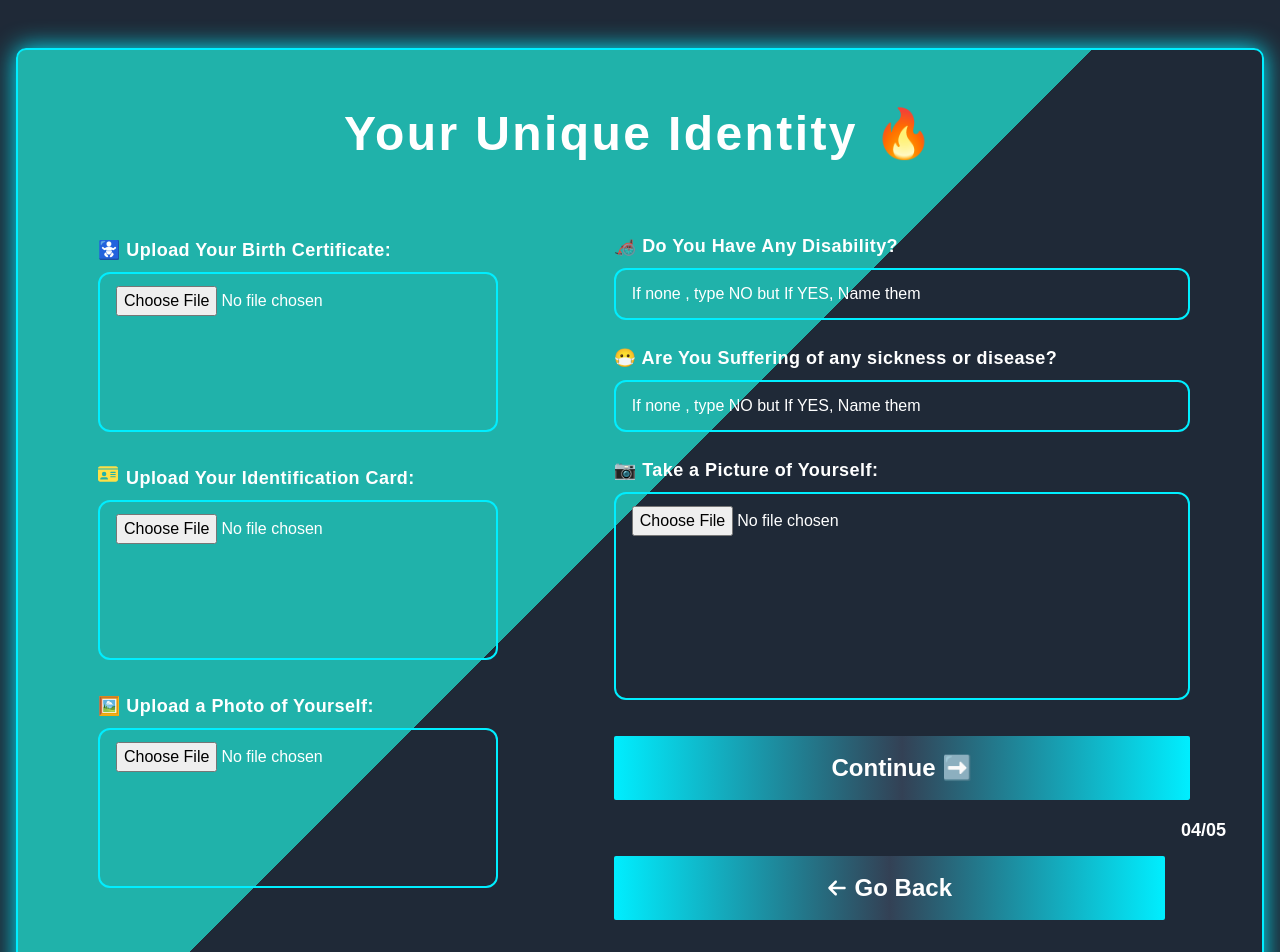
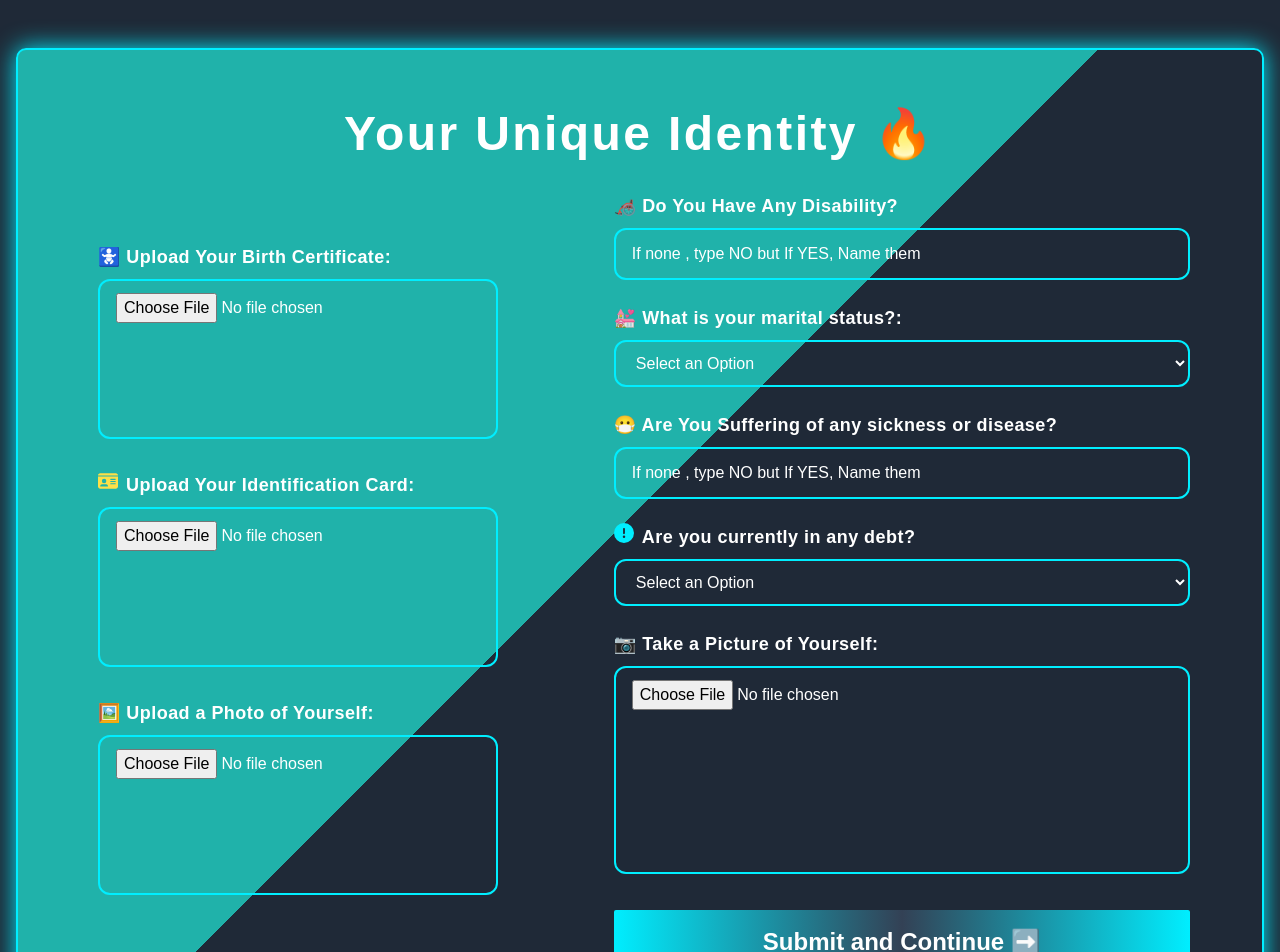
Before and after one commit to Iampraiseottia/Njangi, a Next.js app: page /identity in a window 1280 px wide. Shown: the top 952 px of the page. Built offline with nearby package versions, Linux system fonts and the light colour scheme.

Commit message:
identity modified and linked alongside income

```diff
--- a/app/dashboard/page.jsx
+++ b/app/dashboard/page.jsx
@@ -45,7 +45,7 @@ const DashBoard = () => {
       case 'income':
         return <Income setActiveComponent={setActiveComponent} />;
       case 'identity':
-        return <Identity />;
+        return <Identity setActiveComponent={setActiveComponent} />;
       case 'survey':
         return <Survey />;
       case 'transactions':
--- a/app/globals.css
+++ b/app/globals.css
@@ -182,3 +182,8 @@ body.dark {
   left: -50px;
   z-index: -1;
 }
+
+
+.singleCol{
+  color: black !important;
+}
--- a/app/identity/page.jsx
+++ b/app/identity/page.jsx
@@ -7,11 +7,10 @@ import Link from 'next/link'
 
 
 import { FontAwesomeIcon } from '@fortawesome/react-fontawesome'
-import { faIdCard } from '@fortawesome/free-solid-svg-icons'
-import { faArrowLeft } from '@fortawesome/free-solid-svg-icons'
+import { faIdCard, faCircleExclamation } from '@fortawesome/free-solid-svg-icons'
 
 
-const Identity = () => {
+const Identity = ({setActiveComponent}) => {
 return (
 <main className='flex justify-center items-center w-full min-h-screen bg-gray-800 text-white p-4'>
 
@@ -62,6 +61,8 @@ return (
     </form>
     </div>
 
+
+
     {/* Registration Page 01 Right Section */}
     <div className='w-full lg:w-[55%] p-6 lg:p-9'>
 
@@ -78,6 +79,20 @@ return (
       </div>
 
       <div className='flex flex-col gap-2'>
+        <label htmlFor="marital_status" className='font-semibold text-lg tracking-wide'>💒 What is your marital status?:</label>
+        <select name="marital_status" id="marital_status"
+          className='w-full text-base bg-transparent rounded-xl border-2 border-[#0ef]  py-3 px-4 focus:ring-1 focus:ring-[#0ef] focus:outline-none duration-300 text-white bg-slate-800 '
+
+        >
+        <option value="Your Have you participated in a Njangi group before?" className='singleCol'> Select an Option</option>
+        <option value="Male" className='singleCol'>Single</option>
+        <option className='singleCol' value="Female">Married</option>
+
+
+        </select>
+      </div>
+
+      <div className='flex flex-col gap-2'>
         <label htmlFor="sickness" className='font-semibold text-lg tracking-wide'>😷 Are You Suffering of any sickness or disease?</label>
         <input
           type="text"
@@ -87,6 +102,20 @@ return (
           className='w-full text-base bg-transparent rounded-xl border-2 border-[#0ef] py-3 px-4 focus:ring-1 focus:ring-[#0ef] focus:outline-none duration-300 placeholder-white'
         />
       </div>
+
+       <div className='flex flex-col gap-2'>
+          <label htmlFor="debt_status" className='font-semibold text-lg tracking-wide flex'><FontAwesomeIcon icon={faCircleExclamation} className="werey2 mr-2 text-[#0ef]" /> Are you currently in any debt? </label>
+          <select name="debt_status" id="debt_status"
+            className='w-full text-base bg-transparent rounded-xl border-2 border-[#0ef]  py-3 px-4 focus:ring-1 focus:ring-[#0ef] focus:outline-none duration-300 text-white bg-slate-800 '
+
+          >
+          <option className='singleCol' value="Are you currently in any debt?"> Select an Option</option>
+          <option className='singleCol' value="YES">YES</option>
+          <option className='singleCol' value="NO">NO</option>
+
+
+          </select>
+        </div>
 
       <div className='flex flex-col gap-2'>
         <label htmlFor="camera_pic" className='font-semibold text-lg tracking-wide'>📷 Take a Picture of Yourself:</label>
@@ -101,18 +130,10 @@ return (
 
 
 
-      <Link href="/complete" className='mt-3 bg-gradient-to-r from-[#0ef] via-slate-700 to-[#0ef] w-full text-white py-4 px-6 font-extrabold text-xl lg:text-2xl duration-500 rounded-sm hover:rounded-[40px] hover:opacity-95 cursor-pointer flex justify-center items-center'>
-        Continue ➡️
-      </Link>
+      <button type='submit' className='mt-3 bg-gradient-to-r from-[#0ef] via-slate-700 to-[#0ef] w-full text-white py-4 px-6 font-extrabold text-xl lg:text-2xl duration-500 rounded-sm hover:rounded-[40px] hover:opacity-95 cursor-pointer flex justify-center items-center' onClick={() => setActiveComponent('survey')} >
+        Submit and Continue ➡️
+      </button>
     </form>
-
-    <p className='text-right mt-4 mb-2 font-bold text-lg'>04/05</p>
-
-    <Link href="/income" className='mt-3 bg-gradient-to-r from-[#0ef] via-slate-700 to-[#0ef] w-[90%] text-white py-4 px-6 font-extrabold text-xl lg:text-2xl duration-500 rounded-sm hover:rounded-[40px] hover:opacity-95 cursor-pointer flex justify-center items-center'>
-              <FontAwesomeIcon icon={faArrowLeft} className='werey2 mr-2' /> Go Back
-
-      </Link>
-
 
     </div>
   </div>
--- a/app/income/page.jsx
+++ b/app/income/page.jsx
@@ -119,7 +119,7 @@ return (
 
 
 
-      <button type='submit' onClick={() => setActiveComponent} className='mt-3 bg-gradient-to-r from-[#0ef] via-slate-700 to-[#0ef] w-full text-white py-4 px-6 font-extrabold text-xl lg:text-2xl duration-500 rounded-sm hover:rounded-[40px] hover:opacity-95 cursor-pointer flex justify-center items-center'>
+      <button type='submit' onClick={() => setActiveComponent('identity')} className='mt-3 bg-gradient-to-r from-[#0ef] via-slate-700 to-[#0ef] w-full text-white py-4 px-6 font-extrabold text-xl lg:text-2xl duration-500 rounded-sm hover:rounded-[40px] hover:opacity-95 cursor-pointer flex justify-center items-center'>
         Submit and Continue ➡️
       </button>
     </form>
--- a/app/survey/page.jsx
+++ b/app/survey/page.jsx
@@ -5,8 +5,6 @@ import globalStyle from '../globals.css'
 import Link from 'next/link'
 
 import { FontAwesomeIcon } from '@fortawesome/react-fontawesome'
-import { faPersonHalfDress } from '@fortawesome/free-solid-svg-icons'
-// import { faCalendar } from '@fortawesome/free-solid-svg-icons'
 import { faGroupArrowsRotate } from '@fortawesome/free-solid-svg-icons'
 import { faHandHoldingDollar } from '@fortawesome/free-solid-svg-icons'
 import { faCircleExclamation } from '@fortawesome/free-solid-svg-icons'
@@ -210,19 +208,7 @@ return (
               />
             </div>
 
-            <div className='flex flex-col gap-2'>
-              <label htmlFor="marital_status" className='font-semibold text-lg tracking-wide'>💒 What is your marital status?:</label>
-              <select name="marital_status" id="marital_status"
-                className='w-full text-base bg-transparent rounded-xl border-2 border-[#0ef]  py-3 px-4 focus:ring-1 focus:ring-[#0ef] focus:outline-none duration-300 text-white bg-slate-800 '
 
-             >
-              <option value="Your Have you participated in a Njangi group before?"> Select an Option</option>
-              <option value="Male">Single</option>
-              <option value="Female">Married</option>
-
-
-             </select>
-            </div>
 
 
 
@@ -236,21 +222,6 @@ return (
                 className='w-full text-base bg-transparent rounded-xl border-2 border-[#0ef] py-3 px-4 focus:ring-1 focus:ring-[#0ef] focus:outline-none duration-300 placeholder-white'
               />
             </div>
-
-            <div className='flex flex-col gap-2'>
-              <label htmlFor="debt_status" className='font-semibold text-lg tracking-wide flex'><FontAwesomeIcon icon={faCircleExclamation} className="werey2 mr-2 text-[#0ef]" /> Are you currently in any debt? </label>
-              <select name="debt_status" id="debt_status"
-                className='w-full text-base bg-transparent rounded-xl border-2 border-[#0ef]  py-3 px-4 focus:ring-1 focus:ring-[#0ef] focus:outline-none duration-300 text-white bg-slate-800 '
-
-             >
-              <option value="Your Have you participated in a Njangi group before?"> Select an Option</option>
-              <option value="Male">YES</option>
-              <option value="Female">NO</option>
-
-
-             </select>
-            </div>
-
 
             <div className='flex flex-col gap-2'>
               <label htmlFor="motivation_contribution" className='font-semibold text-lg tracking-wide flex'> <FontAwesomeIcon icon={faBullseye} className="werey2 mr-2 text-[#0ef]" />  What motivates you to stay committed to group contributions?</label>
```
